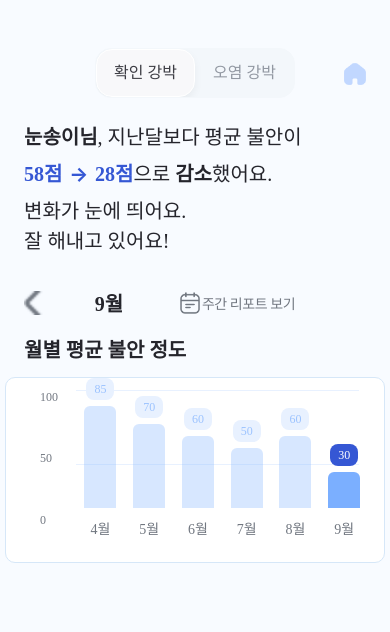
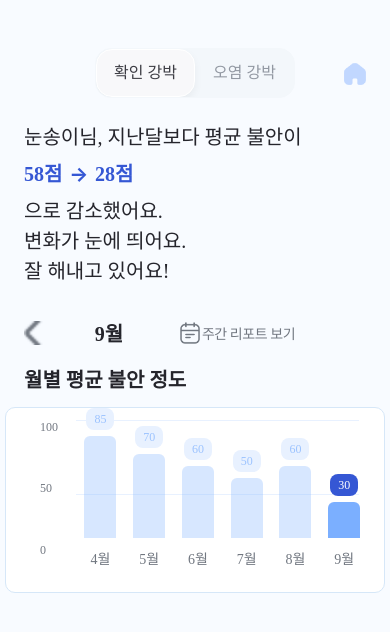
Before and after one commit to mindit-selfcbt/mindit-FE, a React Native app: screen /monthlyreport in a window 390 px wide. Shown: the top 632 px of the page. Built offline with nearby package versions, Linux system fonts and the light colour scheme.

Commit message:
Feat: monthlyreport

```diff
--- a/package.json
+++ b/package.json
@@ -17,7 +17,8 @@
     "react-native": "0.80.2",
     "react-native-linear-gradient": "^2.8.3",
     "react-native-safe-area-context": "^5.5.2",
-    "react-native-screens": "^4.13.1"
+    "react-native-screens": "^4.13.1",
+    "react-native-svg": "^15.12.1"
   },
   "devDependencies": {
     "@babel/core": "^7.25.2",
--- a/src/screens/report/monthlyreportScreen.tsx
+++ b/src/screens/report/monthlyreportScreen.tsx
@@ -46,24 +46,14 @@ export default function MonthlyReportScreen({ navigation }) {
 
       {/* 안내 텍스트 */}
       <View style={styles.topTextWrap}>
-        <Text style={styles.topText}>
-          <Text style={styles.boldText}>눈송이님</Text>
-          {', 지난달보다 평균 불안이'}
-        </Text>
-
+        <Text style={styles.topText}>눈송이님, 지난달보다 평균 불안이</Text>
         <View style={styles.anxietyChange}>
           <Text style={styles.highlightScore}>58점</Text>
           <Text style={styles.arrow}>{' → '}</Text>
           <Text style={styles.highlightScore}>28점</Text>
-          <Text style={styles.topText}>
-            {'으로 '}
-            <Text style={styles.boldText}>감소</Text>
-            {'했어요.'}
-          </Text>
         </View>
-
         <Text style={styles.topText}>
-          변화가 눈에 띄어요.{'\n'}잘 해내고 있어요!
+          으로 감소했어요.{'\n'}변화가 눈에 띄어요.{'\n'}잘 해내고 있어요!
         </Text>
       </View>
 
@@ -190,11 +180,6 @@ const styles = StyleSheet.create({
     fontWeight: '400',
     lineHeight: 30,
   },
-  boldText: {
-    fontWeight: '700',
-    color: '#25252C',
-    fontFamily: 'Pretendard',
-  },
   anxietyChange: {
     flexDirection: 'row',
     alignItems: 'center',
@@ -233,6 +218,7 @@ const styles = StyleSheet.create({
     fontWeight: '400',
     letterSpacing: -0.42,
   },
+
   graphTitle: {
     color: '#25252C',
     fontFamily: 'Pretendard',
```
Also changed, not shown: 1 other file (tests, documents, lock files or other folders).
